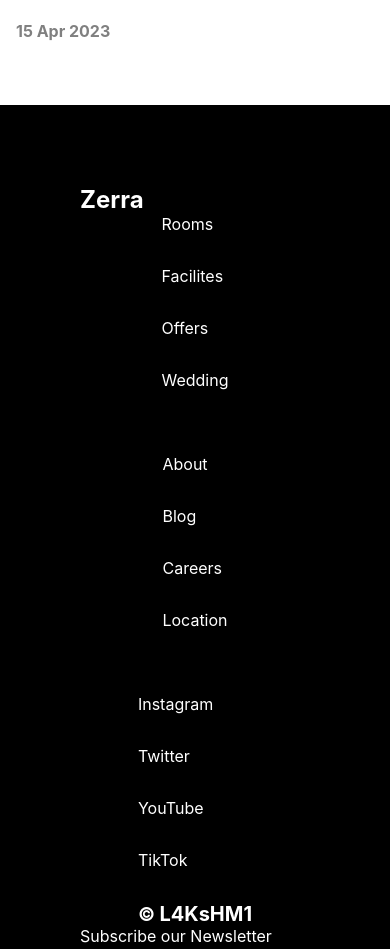
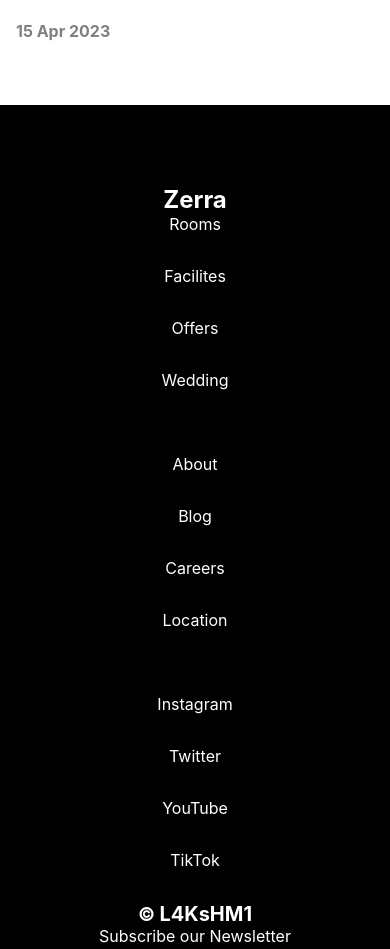
Before and after one commit to L4KsHM1/Zerra, a website built with Vite: page index.html in a window 390 px wide. Shown: the part 7029-7978 px from the top of the page. Built offline with nearby package versions, Linux system fonts and the light colour scheme.

Commit message:
responsive-footer

```diff
--- a/style.css
+++ b/style.css
@@ -341,9 +341,12 @@ footer {
   }
   footer {
     flex-direction: column;
+    align-items: center;
   }
   .foot-links {
     flex-direction: column;
+  }
+  .block {
     align-items: center;
   }
 }
```
